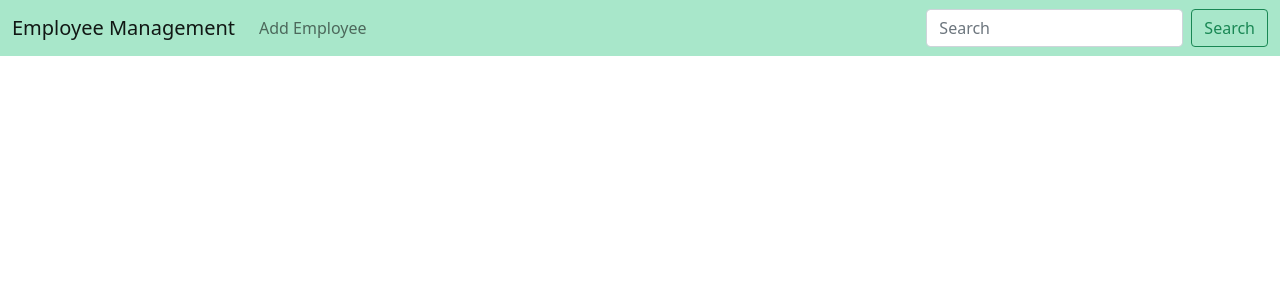
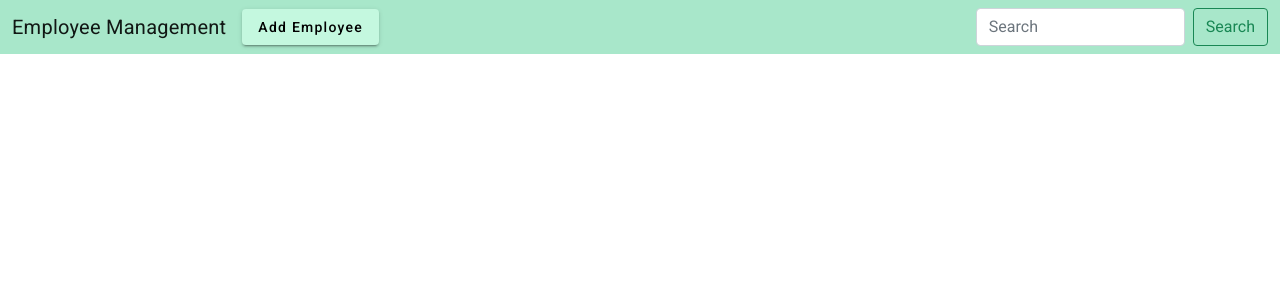
Before and after one commit to ElyesBerriri/employee-management-app, an Angular app in the folder frontend/: page / in a window 1280 px wide. Shown: the top 300 px of the page. Built offline with nearby package versions, Linux system fonts and the light colour scheme.

Commit message:
Added angular materials
+ng add @angular/material

```diff
--- a/frontend/angular.json
+++ b/frontend/angular.json
@@ -25,6 +25,7 @@
               "src/assets"
             ],
             "styles": [
+              "@angular/material/prebuilt-themes/deeppurple-amber.css",
               "src/styles.css"
             ],
             "scripts": []
@@ -87,6 +88,7 @@
               "src/assets"
             ],
             "styles": [
+              "@angular/material/prebuilt-themes/purple-green.css",
               "src/styles.css"
             ],
             "scripts": []
--- a/frontend/package.json
+++ b/frontend/package.json
@@ -11,10 +11,12 @@
   "private": true,
   "dependencies": {
     "@angular/animations": "^15.1.0",
+    "@angular/cdk": "^15.2.4",
     "@angular/common": "^15.1.0",
     "@angular/compiler": "^15.1.0",
     "@angular/core": "^15.1.0",
     "@angular/forms": "^15.1.0",
+    "@angular/material": "^15.2.4",
     "@angular/platform-browser": "^15.1.0",
     "@angular/platform-browser-dynamic": "^15.1.0",
     "@angular/router": "^15.1.0",
--- a/frontend/src/app/app.module.ts
+++ b/frontend/src/app/app.module.ts
@@ -4,6 +4,8 @@
 import { AppRoutingModule } from './app-routing.module';
 import { AppComponent } from './app.component';
 import { NavbarComponent } from './navbar/navbar.component';
+import { BrowserAnimationsModule } from '@angular/platform-browser/animations';
+import { MaterialExampleModule } from 'src/material.module';
 
 @NgModule({
   declarations: [
@@ -12,7 +14,9 @@
   ],
   imports: [
     BrowserModule,
-    AppRoutingModule
+    AppRoutingModule,
+    BrowserAnimationsModule,
+    MaterialExampleModule
   ],
   providers: [],
   bootstrap: [AppComponent]
--- a/frontend/src/app/navbar/navbar.component.css
+++ b/frontend/src/app/navbar/navbar.component.css
@@ -5,3 +5,6 @@
     border-color: #28a745;
     box-shadow: 0 0 0 0.2rem rgba(40, 167, 69, 0.25);
 }
+#add{
+  background-color: #c4f8df;
+}
--- a/frontend/src/app/navbar/navbar.component.html
+++ b/frontend/src/app/navbar/navbar.component.html
@@ -7,7 +7,7 @@
       <div class="collapse navbar-collapse" id="navbarSupportedContent">
         <ul class="navbar-nav me-auto mb-2 mb-md-0">
           <li class="nav-item">
-            <a class="nav-link" href="#">Add Employee</a>
+            <button mat-raised-button id="add">Add Employee</button>
           </li>
         </ul>
         <form class="d-flex">
--- a/frontend/src/index.html
+++ b/frontend/src/index.html
@@ -8,8 +8,11 @@
   <link rel="icon" type="image/x-icon" href="favicon.ico">
   <link href="https://cdn.jsdelivr.net/npm/bootstrap@5.0.2/dist/css/bootstrap.min.css" rel="stylesheet" integrity="sha384-EVSTQN3/azprG1Anm3QDgpJLIm9Nao0Yz1ztcQTwFspd3yD65VohhpuuCOmLASjC" crossorigin="anonymous">
 
+  <link rel="preconnect" href="https://fonts.gstatic.com">
+  <link href="https://fonts.googleapis.com/css2?family=Roboto:wght@300;400;500&display=swap" rel="stylesheet">
+  <link href="https://fonts.googleapis.com/icon?family=Material+Icons" rel="stylesheet">
 </head>
-<body>
+<body class="mat-typography">
   <app-root></app-root>
   <script src="https://cdn.jsdelivr.net/npm/bootstrap@5.0.2/dist/js/bootstrap.bundle.min.js" integrity="sha384-MrcW6ZMFYlzcLA8Nl+NtUVF0sA7MsXsP1UyJoMp4YLEuNSfAP+JcXn/tWtIaxVXM" crossorigin="anonymous"></script>
 </body>
```
Also changed, not shown: frontend/src/material.module.ts (added, +102 -0 lines), 2 other files (tests, documents, lock files or other folders).
